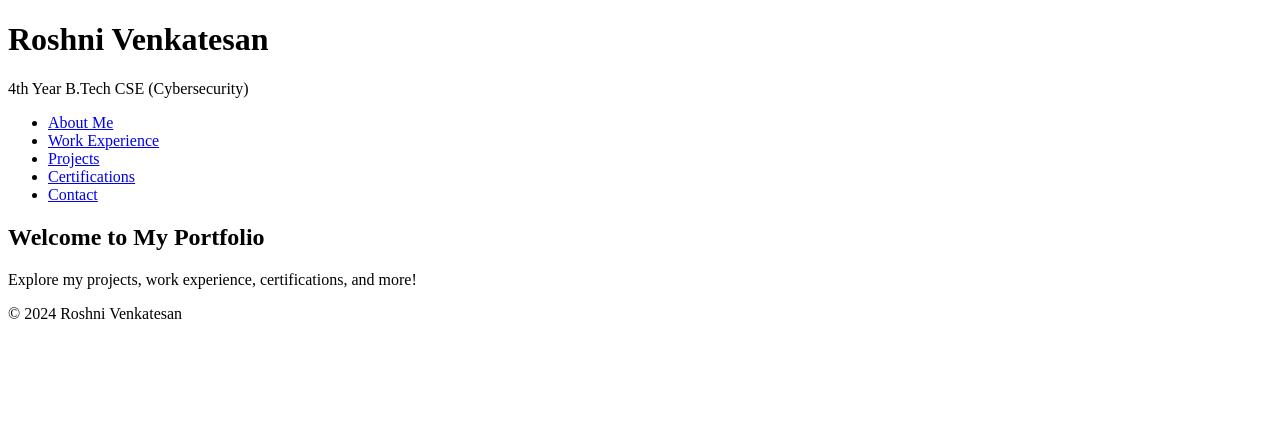
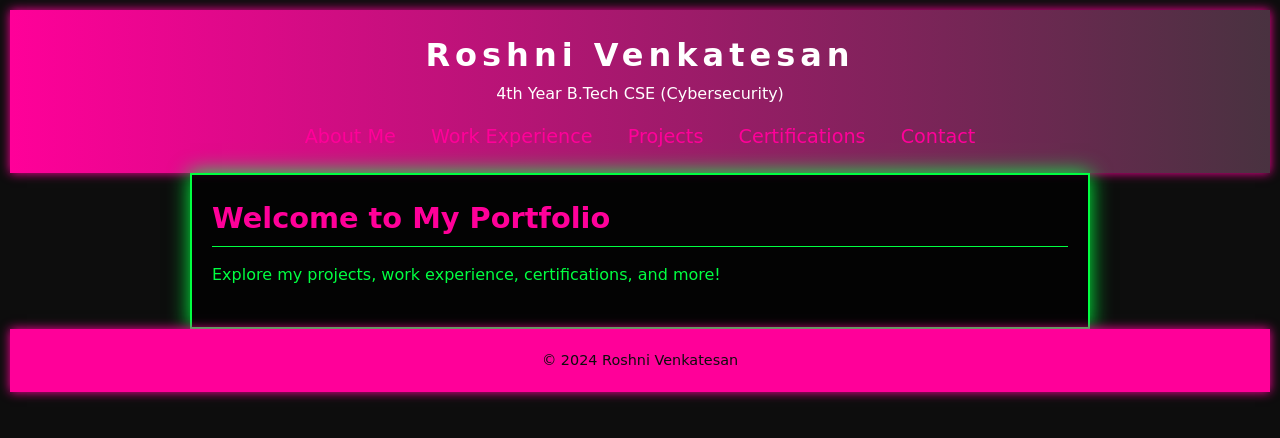
Before and after one commit to CeraMapleheart/R_Portfolio, a plain HTML site: page index.html in a window 1280 px wide. Drawn offline with Linux system fonts and the light colour scheme.

Commit message:
Update index.html

```diff
--- a/index.html
+++ b/index.html
@@ -4,7 +4,7 @@
     <meta charset="UTF-8">
     <meta name="viewport" content="width=device-width, initial-scale=1.0">
     <title>Roshni Venkatesan's Portfolio</title>
-    <link rel="stylesheet" href="styles1.css">
+    <link rel="stylesheet" href="stylesone.css">
 </head>
 <body>
     <header>
```
